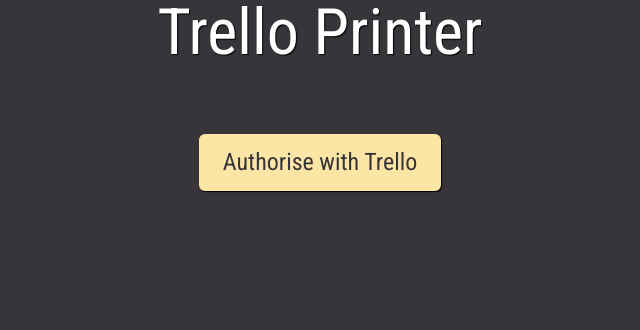
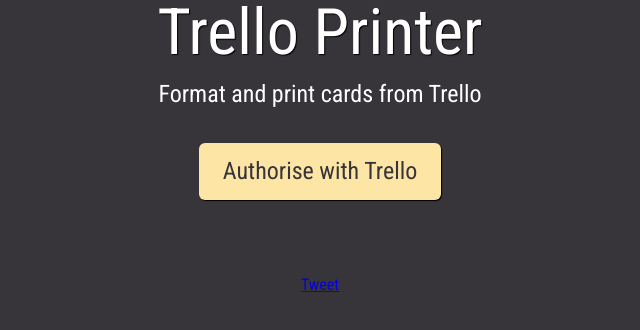
Before and after one commit to kouphax/trello-printer, a plain HTML site: page index.html in a window 1280 px wide. Shown: the part 200-530 px from the top of the page, without its empty margins (320-960 px from the left). Drawn offline with nearby package versions, Linux system fonts and the light colour scheme.

Commit message:
Added tweet button

```diff
--- a/index.html
+++ b/index.html
@@ -2,7 +2,7 @@
 <html>
 <head>
   <meta charset="UTF-8"/>
-  <title></title>
+  <title>Trello Printer: Format and print cards from Trello</title>
   <link rel="stylesheet" type="text/css" href="cards.css"/>
   <link href='http://fonts.googleapis.com/css?family=Roboto+Condensed:400,700' rel='stylesheet' type='text/css'>
   <style type="text/css">
@@ -24,13 +24,23 @@
     }
     #header p {
       margin-top:5px;
+      margin-bottom:0;
+      padding-bottom:0;
       font-size:4em;
       text-shadow: 1px 1px 1px #000000;
-      filter: dropshadow(color=#000000, offx=1, offy=1);
+    }
+
+    #header div {
+      margin-top:0px;
+      line-height: 2em;
+      margin-bottom: 25px;
+      font-weight: 300;
+      font-size: 1.5em;
     }
 
     #canvas {
       text-align:center;
+       margin-bottom: 75px;
     }
     #canvas button {
       border:0;
@@ -51,11 +61,15 @@
 
     .project {
       clear: both;
-
     }
 
     #canvas button:hover {
       background-color: #666;
+    }
+
+    .board  {
+
+      font-weight: 300;
     }
 
     #project-list {
@@ -69,12 +83,16 @@
   <div id="header">
     <img src="logo.png"/>
     <p>Trello Printer</p>
+    <div>Format and print cards from Trello</div>
   </div>
 
   <div id="canvas">
 
   </div>
-
+  <div style="text-align:center">
+    <a href="https://twitter.com/share" class="twitter-share-button" data-via="kouphax" data-hashtags="trello">Tweet</a>
+  </div>
+<script>!function(d,s,id){var js,fjs=d.getElementsByTagName(s)[0],p=/^http:/.test(d.location)?'http':'https';if(!d.getElementById(id)){js=d.createElement(s);js.id=id;js.src=p+'://platform.twitter.com/widgets.js';fjs.parentNode.insertBefore(js,fjs);}}(document, 'script', 'twitter-wjs');</script>
   <script src="http://code.jquery.com/jquery-1.7.1.min.js"></script>
   <script src="https://api.trello.com/1/client.js?key=b40154d674db60e94c62a035d0d94684"></script>
   <script src="http://documentcloud.github.com/underscore/underscore-min.js" type="text/javascript"></script>
@@ -229,6 +247,8 @@
               front_page.append(fronts[cardno]);
               back_page.append(backs[cardno]);
             }
+
+            window.print();
           }
       }
 
```
